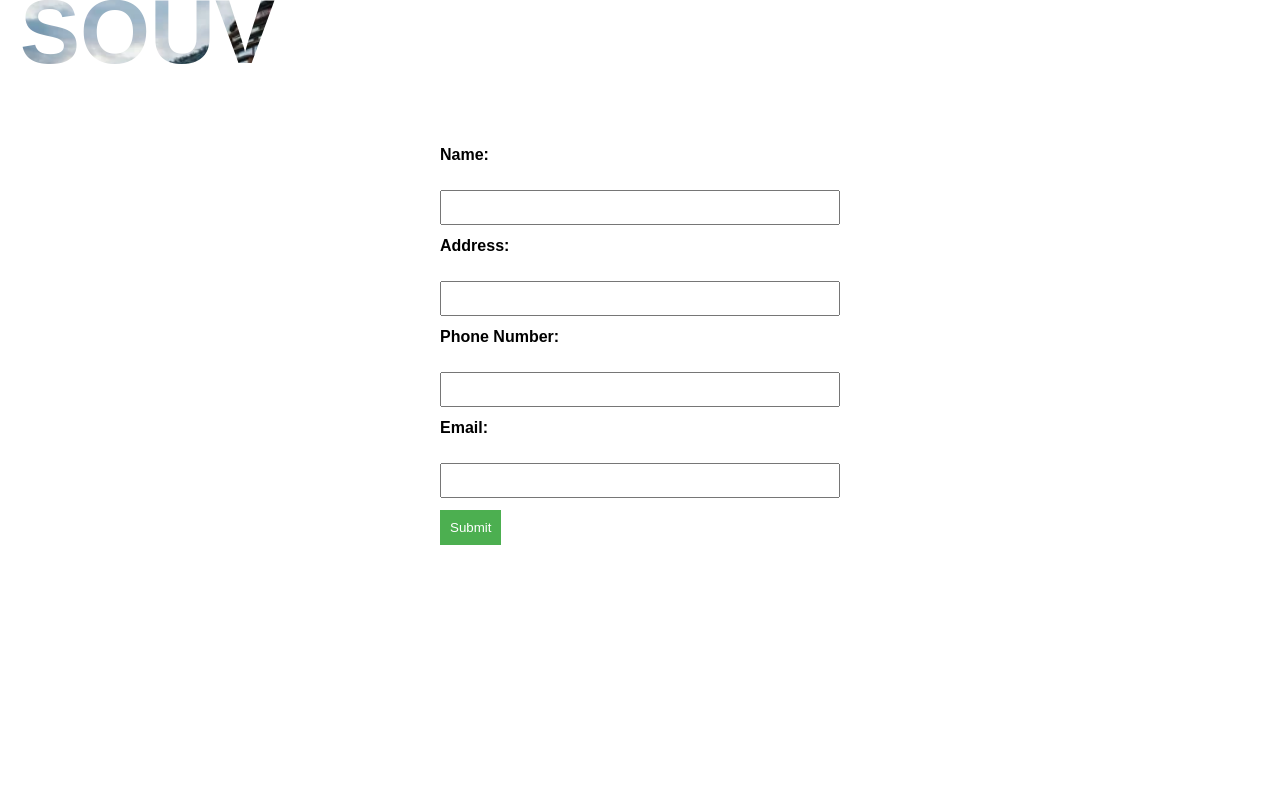
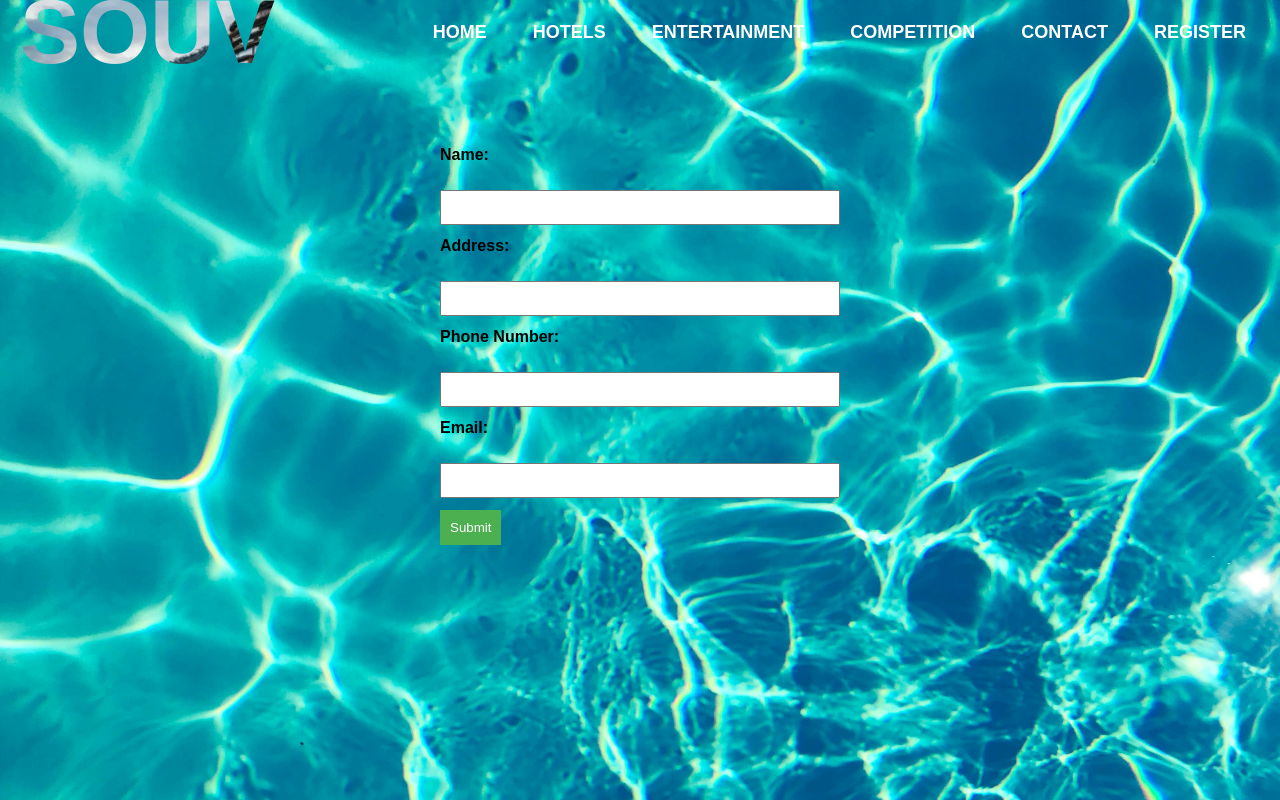
Before and after one commit to ryan-llh/ryanllh, a plain HTML site: page signup.html in a window 1280 px wide. Drawn offline with Linux system fonts and the light colour scheme.

Commit message:
Update signup.html

```diff
--- a/signup.html
+++ b/signup.html
@@ -9,7 +9,7 @@
         body {
             font-family: Arial, sans-serif;
             margin: 20px;
-			background-image: url('subg.jpg');
+			background-image: url('images/subg.jpg');
 			background-size:cover;
         }
 
```
